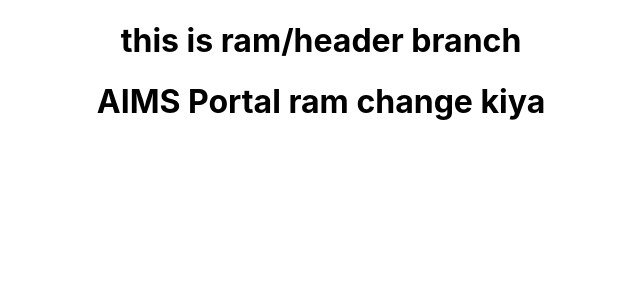
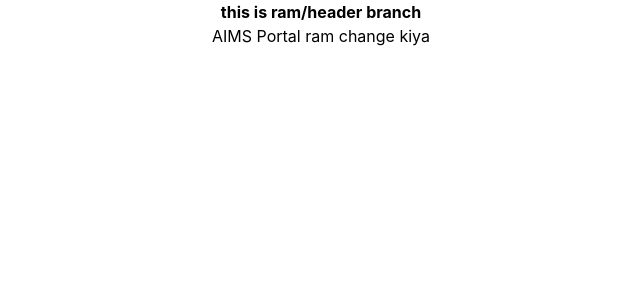
Before and after one commit to Ram-Ratan/aims, a JavaScript app in the folder aims/: page / in a window 1280 px wide. Shown: the top 300 px of the page, without its empty margins (319-959 px from the left). Built offline with nearby package versions, Linux system fonts and the light colour scheme; the HTML template or start-up script is replaced by a standard one.

Commit message:
integrated with tailwind css

```diff
--- a/aims/package.json
+++ b/aims/package.json
@@ -34,5 +34,8 @@
       "last 1 firefox version",
       "last 1 safari version"
     ]
+  },
+  "devDependencies": {
+    "tailwindcss": "^3.3.3"
   }
 }
--- a/aims/src/App.js
+++ b/aims/src/App.js
@@ -2,8 +2,8 @@ import './App.css';
 
 function App() {
   return (
-    <div className="App">
-      <h1>this is ram/header branch</h1>
+    <div className="App ">
+      <h1 className='font-bold'>this is ram/header branch</h1>
       <h1>AIMS Portal ram change kiya</h1>
     </div>
   );
--- /dev/null
+++ b/aims/tailwind.config.js
@@ -0,0 +1,8 @@
+/** @type {import('tailwindcss').Config} */
+module.exports = {
+  content: ["./src/**/*.{js,jsx,ts,tsx}"],
+  theme: {
+    extend: {},
+  },
+  plugins: [],
+};
```
Also changed, not shown: aims/src/index.css (+8 -0 lines), 1 other file (tests, documents, lock files or other folders).
